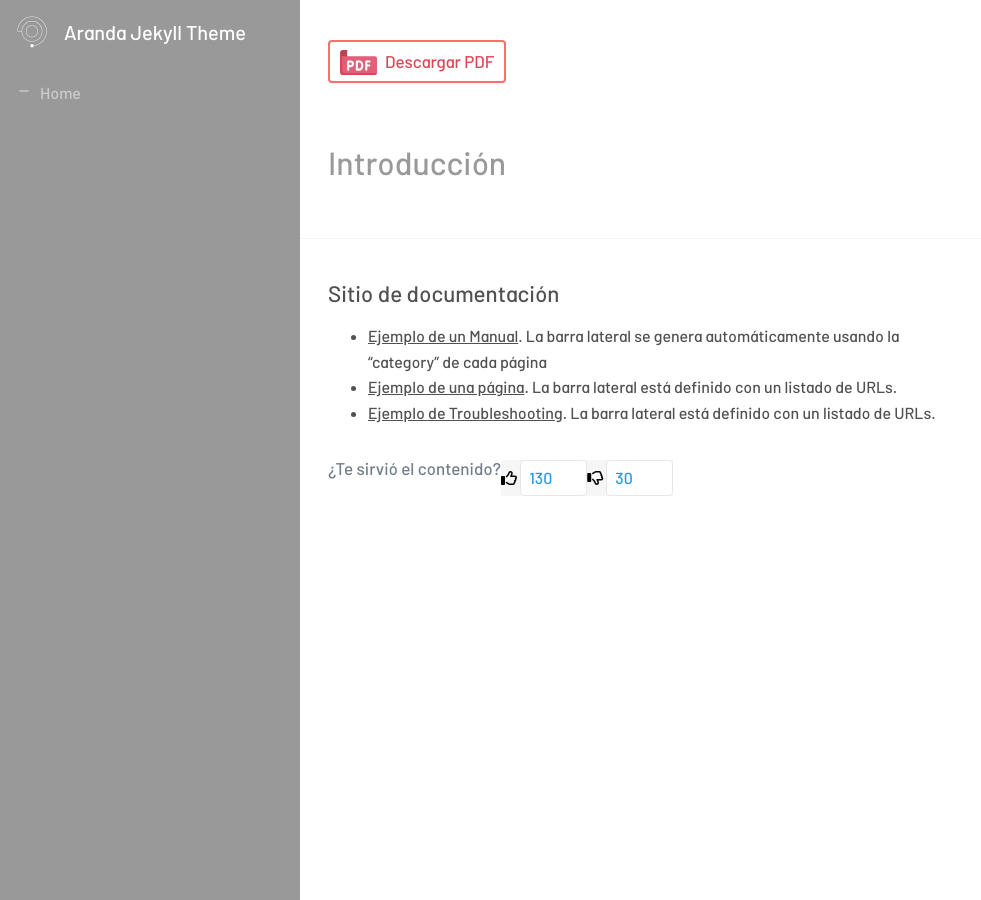
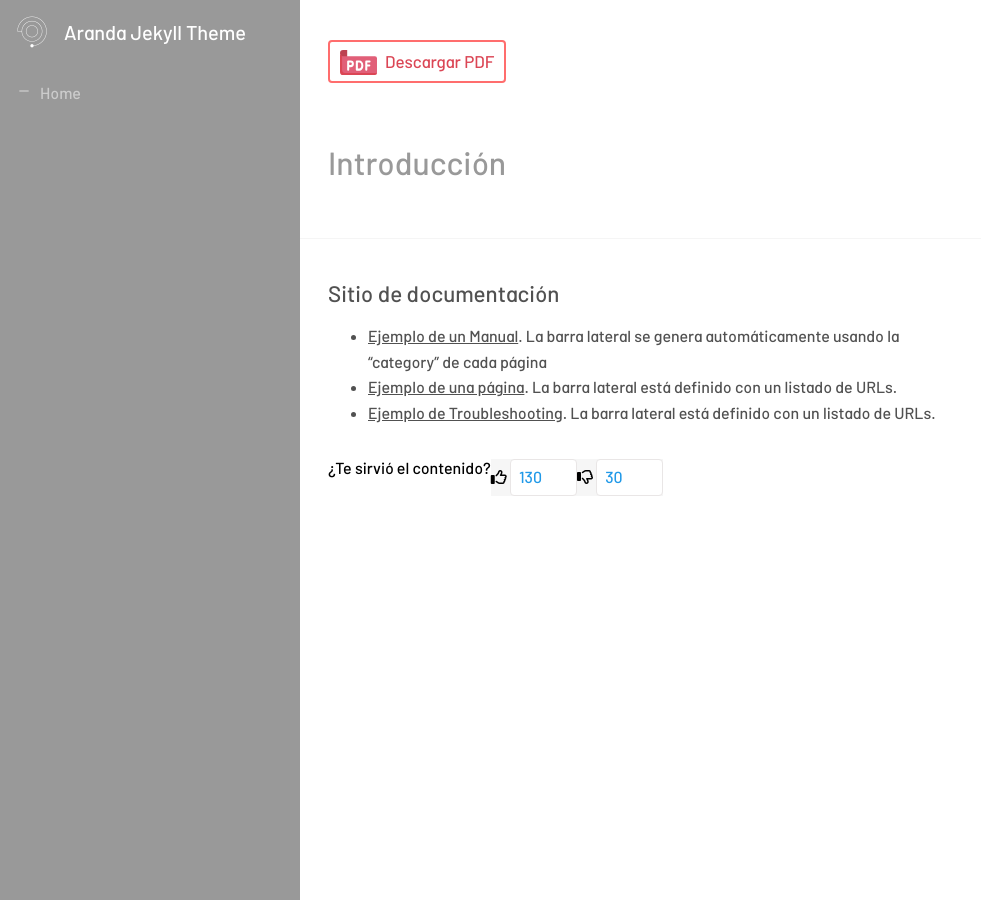
Before and after one commit to Nats85/Manuales-Aranda-Apis, a Jekyll site: the page built from index.md, in a window 1280 px wide. Shown: the whole page, without its empty margins (0-981 px from the left). Built offline with Jekyll 4.4.1, drawn with Linux system fonts in a browser that asks for light colours; nearby versions of some CDN libraries.

Commit message:
Update _vote-count.scss

```diff
--- a/_sass/base/_vote-count.scss
+++ b/_sass/base/_vote-count.scss
@@ -7,7 +7,6 @@
     }
 
     .vote-container {
-
         display: flex;
         margin-bottom: 36px;
         border-radius: 4px;
@@ -16,7 +15,6 @@
     }
 
     .like {
-
         color: #000;
         cursor: pointer;
         background: #f6f6f6;
@@ -25,7 +23,6 @@
     }
 
     .dislike {
-
         color: #000;
         cursor: pointer;
         background: #f6f6f6;
@@ -53,9 +50,14 @@
     }
 
     .vote-container h4 {
-
         color: #727E89;
         margin-bottom: 36px;
         font-size: 17px;
 
     }
+
+    .vote h4 {
+        color: #000000;
+        font-size: 16px;
+
+    }
```
